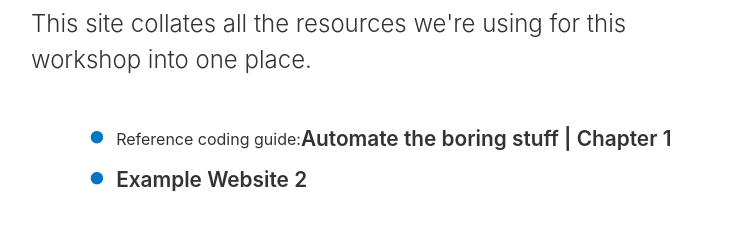
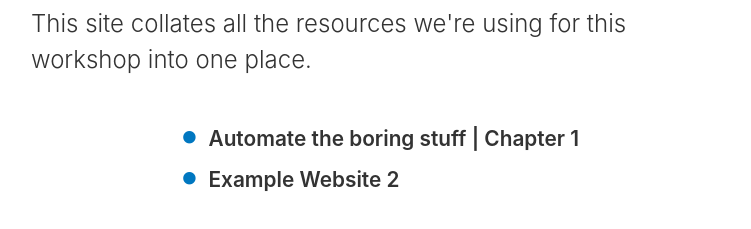
Before and after one commit to will-0/aimsoc-code-workshop-23, a plain HTML site: page index.html in a window 1280 px wide. Shown: the part 333-562 px from the top of the page, without its empty margins (259-1010 px from the left). Drawn offline with Linux system fonts and the light colour scheme.

Commit message:
update appearance

```diff
--- a/index.html
+++ b/index.html
@@ -10,7 +10,7 @@
       <h1>Medic Coding Workshop</h1>
       <p class="subtitle">This site collates all the resources we're using for this workshop into one place.</p>
       <ul>
-        <li><i class="fas fa-circle"></i>Reference coding guide: <a href="https://automatetheboringstuff.com/2e/chapter1/">Automate the boring stuff | Chapter 1</a></li>
+        <li><i class="fas fa-circle"></i><a href="https://automatetheboringstuff.com/2e/chapter1/">Automate the boring stuff | Chapter 1</a></li>
         <li><i class="fas fa-circle"></i><a href="https://www.example.com">Example Website 2</a></li>
       </ul>
     </div>
```
